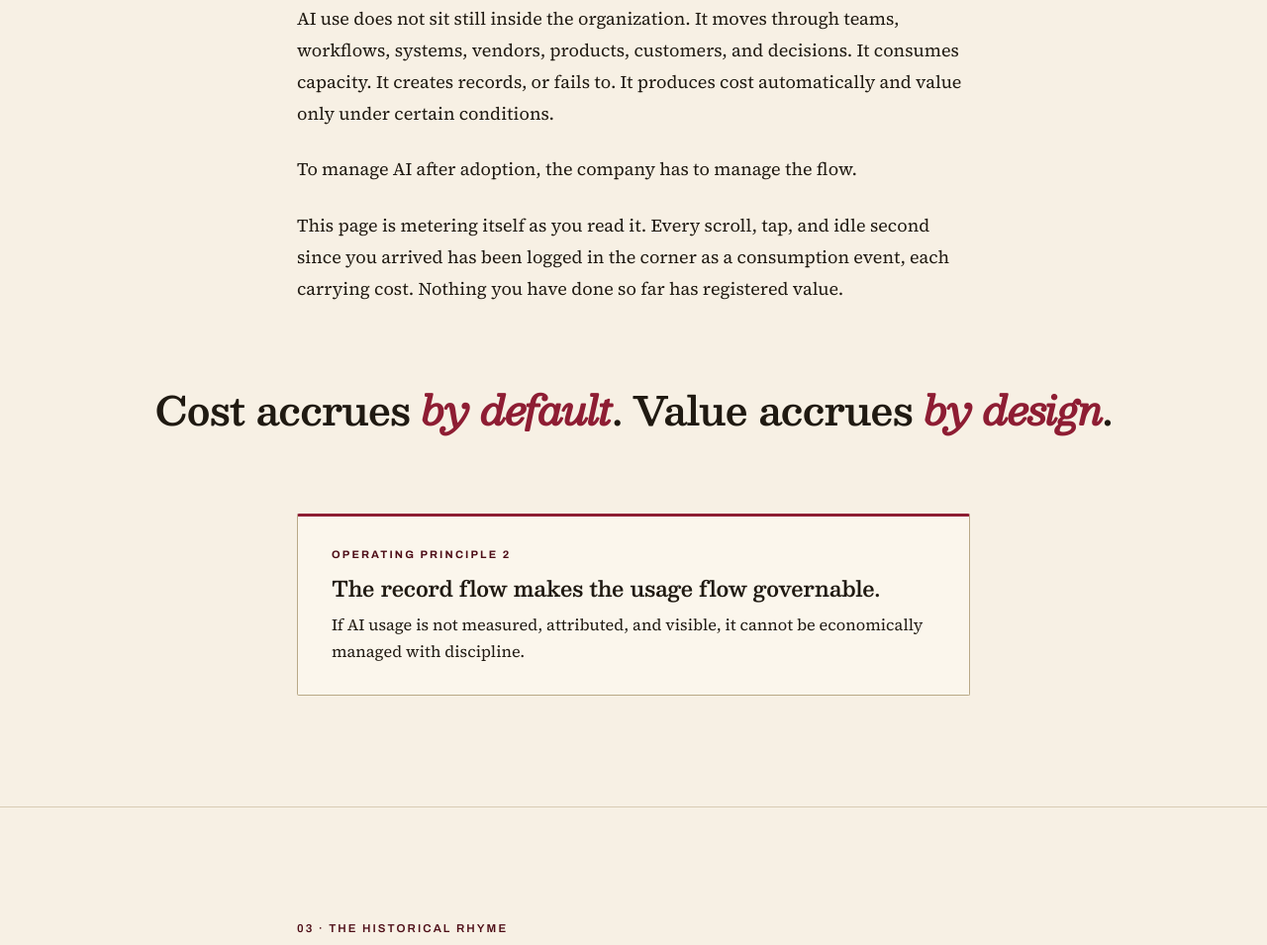
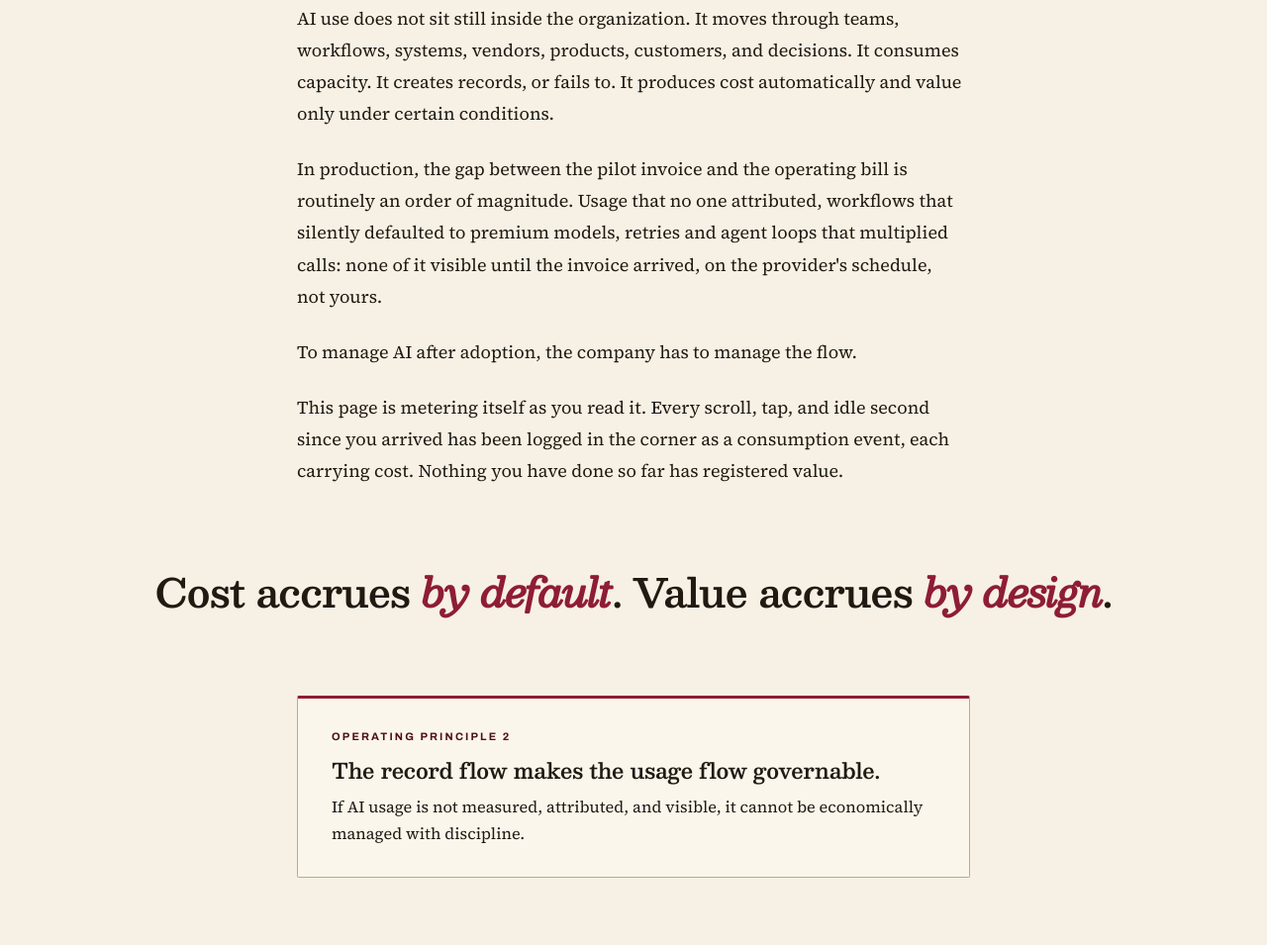
Before and after one commit to danielwipert/aiops, a plain HTML site: page index.html in a window 1280 px wide. Shown: the part 2258-3213 px from the top of the page at 99% size. Drawn offline with nearby package versions, Linux system fonts and the light colour scheme.

Commit message:
Flow Problem: add an evidence beat sizing the cost leak
Concretize "cost accrues by default" with the pilot-to-production cost
gap and its mechanisms (unattributed usage, silent premium routing,
retries and agent loops), framed as a pattern rather than a fabricated
statistic. Answers the COO's first question: how big is this, actually.

Co-Authored-By: Claude Opus 4.8 (1M context) <noreply@anthropic.com>

```diff
--- a/index.html
+++ b/index.html
@@ -104,6 +104,7 @@
       <p class="eyebrow">02 · The Flow Problem</p>
       <h2 class="sec-title">At production scale, AI becomes a flow.</h2>
       <p>AI use does not sit still inside the organization. It moves through teams, workflows, systems, vendors, products, customers, and decisions. It consumes capacity. It creates records, or fails to. It produces cost automatically and value only under certain conditions.</p>
+      <p>In production, the gap between the pilot invoice and the operating bill is routinely an order of magnitude. Usage that no one attributed, workflows that silently defaulted to premium models, retries and agent loops that multiplied calls: none of it visible until the invoice arrived, on the provider's schedule, not yours.</p>
       <p>To manage AI after adoption, the company has to manage the flow.</p>
       <p>This page is metering itself as you read it. Every scroll, tap, and idle second since you arrived has been logged in the corner as a consumption event, each carrying cost. Nothing you have done so far has registered value.</p>
     </div>
```
